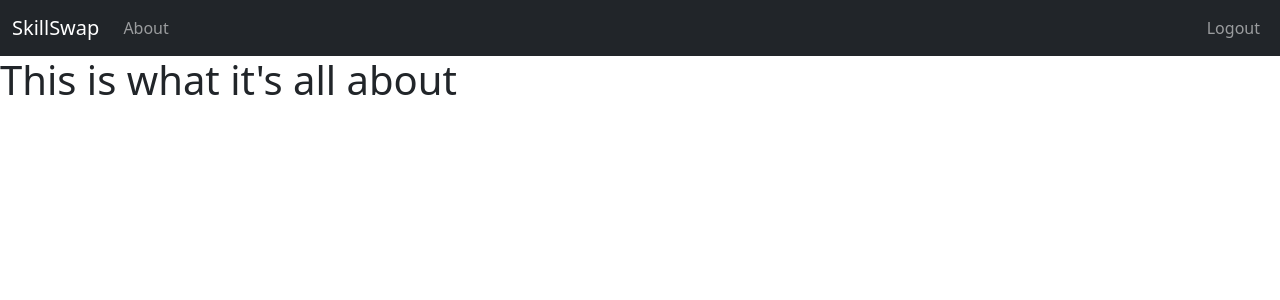
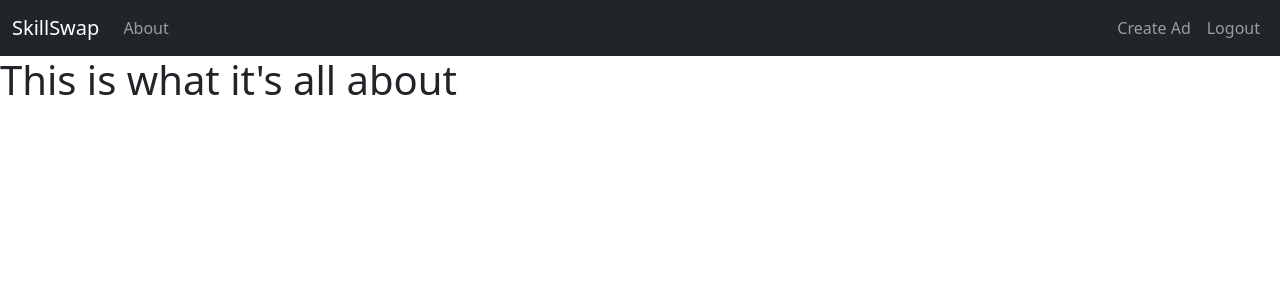
Before and after one commit to molnartamas0205/skill-swap, a Django app: page /about/ in a window 1280 px wide. Shown: the top 300 px of the page. Run offline with Django 5.2, Linux system fonts and the light colour scheme; the visitor is signed in with stand-in values (Sample User, id 1).

Commit message:
Added a navbar link for creating advertisements

```diff
--- a/templates/elements/navbar.html
+++ b/templates/elements/navbar.html
@@ -22,6 +22,9 @@
       </ul>
       {% else %}
       <ul class="navbar-nav ms-auto mb-2 mb-lg-0">
+        <li class="nav-item">
+          <a class="nav-link" href="{% url 'create_advertisement' %}">Create Ad</a>
+        </li>
       <li class="nav-item">
         <a class="nav-link" href="{% url 'logout' %}">Logout</a>
       </li>
```
